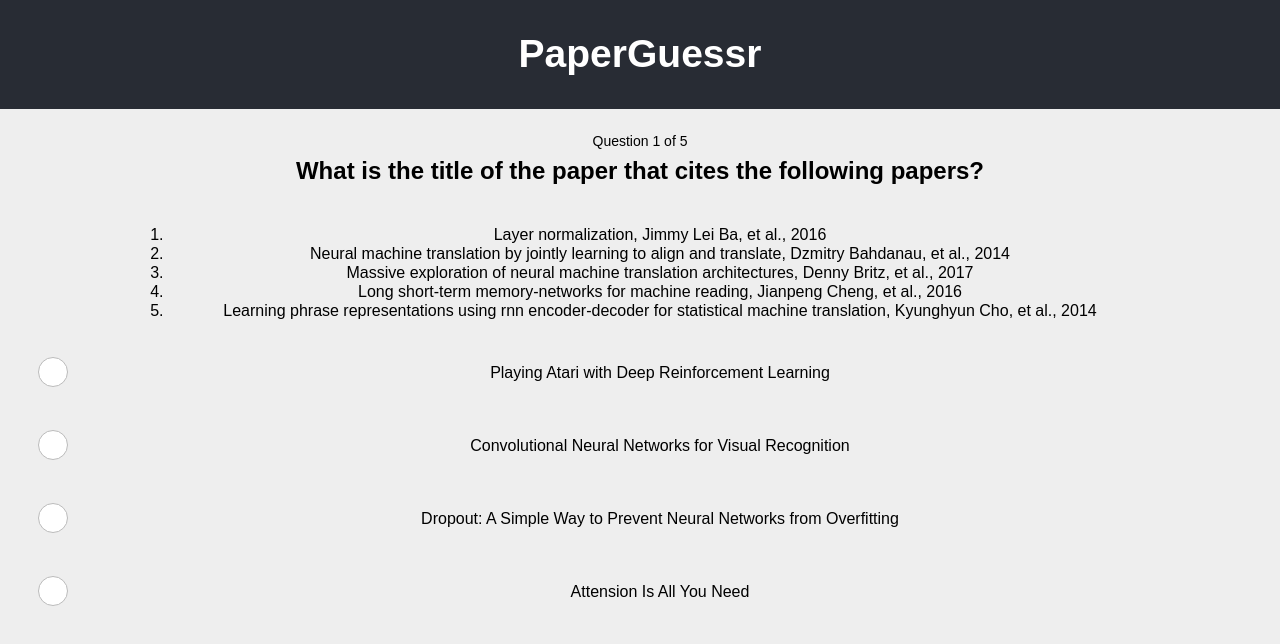
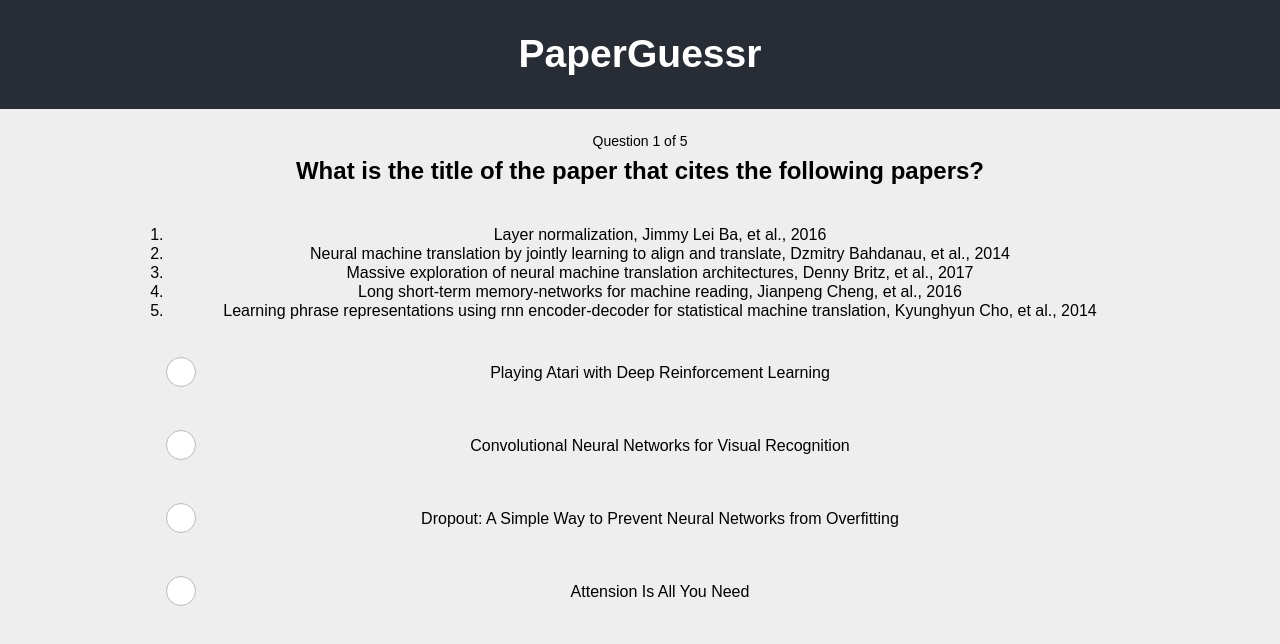
Before and after one commit to speed1313/paperguessr, a React (Create React App) app: page / in a window 1280 px wide. Shown: the top 644 px of the page. Built offline with nearby package versions, Linux system fonts and the light colour scheme.

Commit message:
fix some style

```diff
--- a/src/components/Quiz.js
+++ b/src/components/Quiz.js
@@ -40,10 +40,12 @@ function Quiz(props) {
                   {props.references.map(renderReferenceOption)}
 
               </ol>
-        </div>
+          </div>
+          <div className="answerContents">
           <ul className="answerOptions">
               {props.answerOptions.map(renderAnswerOptions)}
-        </ul>
+              </ul>
+              </div>
       </div>
   );
 }
--- a/src/components/Result.js
+++ b/src/components/Result.js
@@ -87,8 +87,10 @@ function Result(props) {
         <button onClick={props.onRestart}>Retry</button>
       </div>
       <div className="ContactMe">
-        <h6>If you have any comments or questions, please contact <a href="https://twitter.com/strayer_13">@strayer_13</a></h6>
-        </div>
+        <h5>If you have any comments or questions, please contact <a href="https://twitter.com/strayer_13">@strayer_13</a></h5>
+         <small>Source: <a href="https://github.com/speed1313/paperguessr">https://github.com/speed1313/paperguessr</a></small>
+      </div>
+
 
     </div>
 
--- a/src/index.css
+++ b/src/index.css
@@ -83,6 +83,11 @@ body {
 
 .answerOption:hover {
   background-color: #eefbfe;
+}
+.answerContents {
+  text-align: center;
+  width: 80%;
+  margin: auto;
 }
 
 .radioCustomButton {
```
Also changed, not shown: image.png (added), 1 other file (tests, documents, lock files or other folders).
